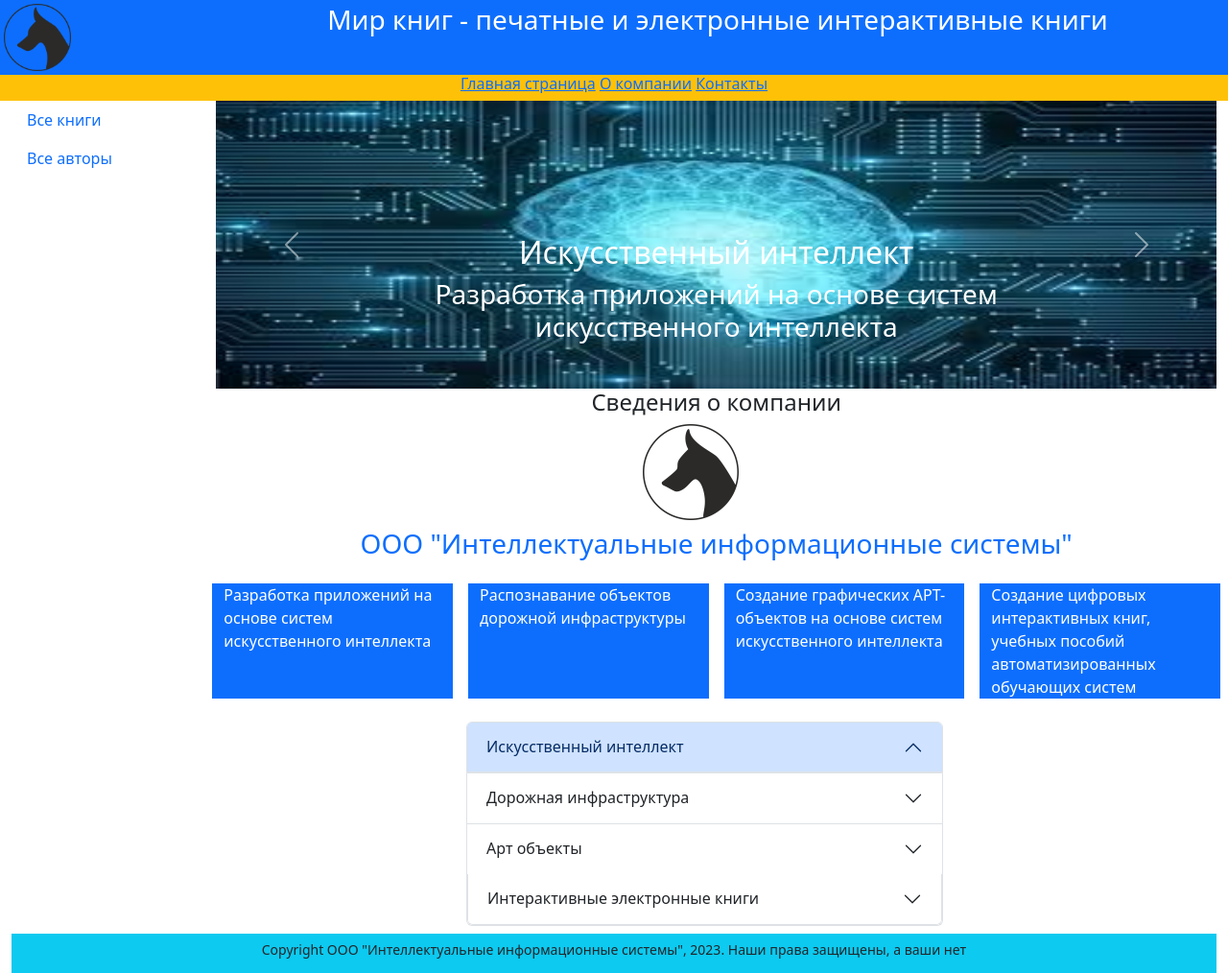
After one commit to Kustikphphph/asdfg, a Django app: page /about/ in a window 1280 px wide. The commit adds this page. Shown: the whole page at 96% size. Run offline with Django 5.2, Linux system fonts and the light colour scheme.

Commit message:
13.11.2024 Постраничный вывод большого числа записей из БД (класс Paginator). Создание страницы со списком авторов на основе класса ListView. Создание страницы с детальной информацией об авторе книги на основе класса DetailView. Создание страниц О компании(карусель и аккордеон) и Контакты

```diff
--- a/WebBooks/WebBooks/urls.py
+++ b/WebBooks/WebBooks/urls.py
@@ -69,5 +69,5 @@ urlpatterns += [
 ]
 
 if settings.DEBUG:
-    if settings.DEBUG:
-        urlpatterns += static(settings.MEDIA_URL, document_root=settings.MEDIA_ROOT)
+    # if settings.DEBUG:
+    urlpatterns += static(settings.MEDIA_URL, document_root=settings.MEDIA_ROOT)
--- /dev/null
+++ b/WebBooks/catalog/templates/catalog/about.html
@@ -0,0 +1,151 @@
+{% extends "catalog/base.html" %}
+<head>
+{% load static %}
+</head>
+{% block content %}
+<!-- Карусель -->
+<div class="container">
+<div id="carouselExampleControls" class="carousel slide" data-bs-ride="carousel">
+ <div class="carousel-inner">
+ <div class="carousel-item active">
+ <img src="{% static 'images/ai.jpg' %}" style="height: 300px;" class="d-block w-100 " alt="image">
+ <div class="carousel-caption d-none d-md-block">
+ <h2 class="text-white">Искусственный интеллект</h2>
+ <h3 class="text-white">{{rab1}}</h3>
+ </div>
+ </div>
+ <div class="carousel-item">
+ <img src="{% static 'images/road.jpg' %}" style="height: 300px;" class="d-block w-100 " alt="image">
+ <div class="carousel-caption d-none d-md-block">
+ <h2 class="text-white">Компьютерное зрение</h2>
+ <h3 class="text-white">{{rab2}}</h3>
+ </div>
+ </div>
+ <div class="carousel-item">
+ <img src="{% static 'images/art.jpg' %}" style="height: 300px;" class="d-block w-100 " alt="image">
+ <div class="carousel-caption d-none d-md-block">
+ <h2 class="text-white">Арт объекты</h2>
+ <h3 class="text-white">{{rab3}}</h3>
+ </div>
+ </div>
+ <div class="carousel-item">
+ <img src="{% static 'images/ebook.jpg' %}" style="height: 300px;" class="d-block w-100 " alt="image">
+ <div class="carousel-caption d-none d-md-block">
+ <h2 class="text-white">Электронные книги</h2>
+ <h3 class="text-white">{{rab4}}</h3>
+ </div>
+ </div>
+ </div>
+ <button class="carousel-control-prev" type="button" data-bs-target="#carouselExampleControls" data-bsslide="prev">
+ <span class="carousel-control-prev-icon" aria-hidden="true"></span>
+ <span class="visually-hidden">Предыдущий</span>
+ </button>
+ <button class="carousel-control-next" type="button" data-bs-target="#carouselExampleControls" data-bsslide="next">
+ <span class="carousel-control-next-icon" aria-hidden="true"></span>
+ <span class="visually-hidden">Следующий</span>
+ </button>
+</div>
+</div>
+<!-- Конец карусели -->
+ <div class="container-fluid">
+ <h4 class="text-center">{{ text_head }}</h4>
+ <div class="row my-2 text-center">
+ <div class="col-5"></div>
+ <div class="col-1 text-center">
+ <img src="{% static 'images/sobaka.jpg' %}" width="100" height="100">
+ </div>
+ <div class="col-5"></div>
+ </div>
+ <div class="row my-2 text-primary text-center">
+ <h3>{{ name }}</h3>
+ </div>
+ <div class="row my-2 text-white text-start">
+ <div class="col mx-2 my-2 bg-primary">{{rab1}}</div>
+ <div class="col mx-2 my-2 bg-primary">{{rab2}}</div>
+ <div class="col mx-2 my-2 bg-primary">{{rab3}}</div>
+ <div class="col mx-2 my-2 bg-primary">{{rab4}}</div>
+ </div>
+ </div>
+<div class="row my-2 text-center">
+<!-- пустые колонки слева от аккордеона-->
+<div class="col-3"></div>
+ <!-- 6 колонок с аккордеоном -->
+ <div class="col-6 text-start">
+ <!-- Аккордеон -->
+ <div class="accordion" id="accordionExample">
+ <!-- Аккордеон элемент 1-->
+ <div class="accordion-item">
+ <h2 class="accordion-header" id="headingOne">
+ <button class="accordion-button" type="button" data-bs-toggle="collapse" data-bs-target="#collapseOne" aria-expanded="true" aria-controls="collapseOne">
+ Искусственный интеллект
+ </button>
+ </h2>
+ <div id="collapseOne" class="accordion-collapse collapse" aria-labelledby="headingOne" data-bs-parent="#accordionExample">
+ <div class="accordion-body">
+ <strong>Разработка под ключ.</strong> Разрабатываем
+ информационные комплексы на базе систем
+ искусственного интеллекта.
+ </div>
+ </div>
+ </div>
+ <!-- Аккордеон элемент 2-->
+ <div class="accordion-item">
+ <h2 class="accordion-header" id="headingTwo">
+ <button class="accordion-button collapsed" type="button"
+ data-bs-toggle="collapse" data-bs-target="#collapseTwo"
+ aria-expanded="false" aria-controls="collapseTwo">
+ Дорожная инфраструктура
+ </button>
+ </h2>
+ <div id="collapseTwo" class="accordion-collapse collapse"
+ aria-labelledby="headingTwo" data-bs-parent="#accordionExample">
+ <div class="accordion-body">
+ <strong>Системы распознавания.</strong> Разрабатываем системы
+распознавания объектов дорожной инфраструктуры с
+ использованием нейронных сетей.
+ </div>
+ </div>
+ </div>
+ <!-- Аккордеон элемент 3-->
+ <div class="accordion-item">
+ <h2 class="accordion-header" id="headingThree">
+ <button class="accordion-button collapsed" type="button"
+ data-bs-toggle="collapse"
+ data-bs-target="#collapseThree"
+ aria-expanded="false" aria-controls="collapseThree">
+ Арт объекты
+ </button>
+ </h2>
+ <div id="collapseThree" class="accordion-collapse collapse"
+ aria-labelledby="headingThree" data-bs-parent="#accordionExample">
+ <div class="accordion-body">
+ <strong>Обработка изображений.</strong> Создаем уникальные
+изображения с использованием систем машинного зрения
+ и искусственного интеллекта.
+ </div>
+ </div>
+ <!-- Аккордеон элемент 4-->
+ <div class="accordion-item">
+ <h2 class="accordion-header" id="headingFour">
+ <button class="accordion-button collapsed" type="button"
+ data-bs-toggle="collapse"
+ data-bs-target="#collapseFour"
+ aria-expanded="false" aria-controls="collapseThree">
+ Интерактивные электронные книги
+ </button>
+ </h2>
+ <div id="collapseFour" class="accordion-collapse collapse" aria-labelledby="headingFour" data-bs-parent="#accordionExample">
+ <div class="accordion-body">
+ <strong>Интерактивное обучение</strong> Разрабатываем интерактивные
+ обучающие пособия, учебники, электронные книги для студентов
+ и школьников.
+ </div>
+ </div>
+ </div>
+ <!-- Аккордеон конец-->
+ </div>
+</div>
+<!-- пустые колонки справа от аккордеона-->
+<div class="col-3"></div>
+</div>
+{% endblock %}
--- a/WebBooks/catalog/templates/catalog/base.html
+++ b/WebBooks/catalog/templates/catalog/base.html
@@ -22,8 +22,8 @@
 <div class="row bg-warning text-center">
 <h6>
 <a href="{% url 'index' %}">Главная страница</a>
-<a href="{% url 'index' %}">О компании</a>
-<a href="{% url 'index' %}">Контакты</a>
+<a href="{% url 'about' %}">О компании</a>
+<a href="{% url 'contact' %}">Контакты</a>
 </h6>
 </div>
 </div>
@@ -38,7 +38,7 @@
 {% block sidebar %}
 <nav class="nav flex-column">
 <a class="nav-link" href="{% url 'books' %}">Все книги</a>
-<a class="nav-link" href="{% url 'index' %}">Все авторы</a>
+<a class="nav-link" href="{% url 'authors-list' %}">Все авторы</a>
 </nav>
 {% endblock sidebar %}
 </div>
@@ -46,6 +46,25 @@
 <div class="row text-center">
 {% block content%}
 {% endblock content %}
+<!-- пагинатор -->
+<div class="pagination">
+    <span class="step-links">
+    {% if page_obj.paginator.num_pages > 1 %}
+        {% if page_obj.has_previous %}
+        <a href="?page=1">&laquo; Первая</a>
+        <a href="?page={{ page_obj.previous_page_number }}">Предыдущая</a>
+        {% endif %}
+        <span class="current">
+        Стр. {{ page_obj.number }} из {{ page_obj.paginator.num_pages }}.
+        </span>
+        {% if page_obj.has_next %}
+        <a href="?page={{ page_obj.next_page_number }}">Следующая</a>
+        <a href="?page={{ page_obj.paginator.num_pages }}">Предыдущая &raquo;</a>
+        {% endif %}
+    {% endif %}
+        </span>
+    </div>
+    <!-- пагинатор -->
 </div>
 </div>
 </div>
--- a/WebBooks/catalog/templates/catalog/book_detail.html
+++ b/WebBooks/catalog/templates/catalog/book_detail.html
@@ -7,7 +7,7 @@
 <div class="row my-2">
 <p><strong>Автор:</strong>
 {% for author in book.author.all %}
-<a href="">{{ author.first_name }} {{author.last_name}}</a>
+<a href="/authors/{{ author.id }}">{{ author.first_name }} {{author.last_name}}</a>
 {% endfor %}
 </div>
 <img src="{{ book.photo.url }}" alt="connect" style="max-height:200px">
--- a/WebBooks/catalog/urls.py
+++ b/WebBooks/catalog/urls.py
@@ -5,4 +5,8 @@ urlpatterns = [
     path('', views.index, name='index'),
     path('books/', views.BookListView.as_view(), name='books'),
     path('books/<int:pk>/', views.BookDetailView.as_view(), name='book-detail'),
+    path('authors/', views.AuthorListView.as_view(), name='authors-list'),
+    path('authors/<int:pk>/', views.AuthorDetailView.as_view(), name='authors-detail'),
+    path('about/', views.about, name='about'),
+    path('contact/', views.contact, name='contact'),
 ]
--- a/WebBooks/catalog/views.py
+++ b/WebBooks/catalog/views.py
@@ -36,7 +36,34 @@ def index(request):
     return render(request, 'catalog/index.html', context)
 
 
-
+def about(request):
+    text_head = 'Сведения о компании'
+    name = 'ООО "Интеллектуальные информационные системы"'
+    rab1 = 'Разработка приложений на основе' \
+    ' систем искусственного интеллекта'
+    rab2 = 'Распознавание объектов дорожной инфраструктуры'
+    rab3 = 'Создание графических АРТ-объектов на основе' \
+    ' систем искусственного интеллекта'
+    rab4 = 'Создание цифровых интерактивных книг, учебных пособий' \
+    ' автоматизированных обучающих систем'
+    context = {'text_head': text_head, 'name': name,
+    'rab1': rab1, 'rab2': rab2,
+    'rab3': rab3, 'rab4': rab4}
+    # передача словаря context с данными в шаблон
+    return render(request, 'catalog/about.html', context)
+def contact(request):
+    text_head = 'Контакты'
+    name = 'ООО "Интеллектуальные информационные системы"'
+    address = 'Москва, ул. Планерная, д.20, к.1'
+    tel = '495-345-45-45'
+    email = 'iis_info@mail.ru'
+    # Словарь для передачи данных в шаблон index.html
+    context = {'text_head': text_head,
+    'name': name, 'address': address,
+    'tel': tel,
+    'email': email}
+    # передача словаря context с данными в шаблон
+    return render(request, 'catalog/contact.html', context)
 
 
 
@@ -58,15 +85,19 @@ def index(request):
 class BookListView(ListView):
     model = Book
     context_object_name = 'books'
+    paginate_by = 3
 
 
 class BookDetailView(DetailView):
     model = Book
     context_object_name = 'book'
 
-class AuthorListView(generic.ListView):
+class AuthorListView(ListView):
     model = Author
     paginate_by = 4
+
+class AuthorDetailView(DetailView):
+    model = Author
 
 class LoanedBooksByUserListView(LoginRequiredMixin, generic.ListView):
     """
```
Also changed, not shown: WebBooks/catalog/templates/catalog/author_detail.html (added, +19 -0 lines), WebBooks/catalog/templates/catalog/author_list.html (+18 -5 lines), WebBooks/catalog/templates/catalog/author_list1.html (added, +13 -0 lines), WebBooks/catalog/templates/catalog/contact.html (added, +52 -0 lines), WebBooks/db.sqlite3, WebBooks/static/images/address.jpg (added), WebBooks/static/images/ai.jpg (added), WebBooks/static/images/art.jpg (added), WebBooks/static/images/ebook.jpg (added), WebBooks/static/images/road.jpg (added).
